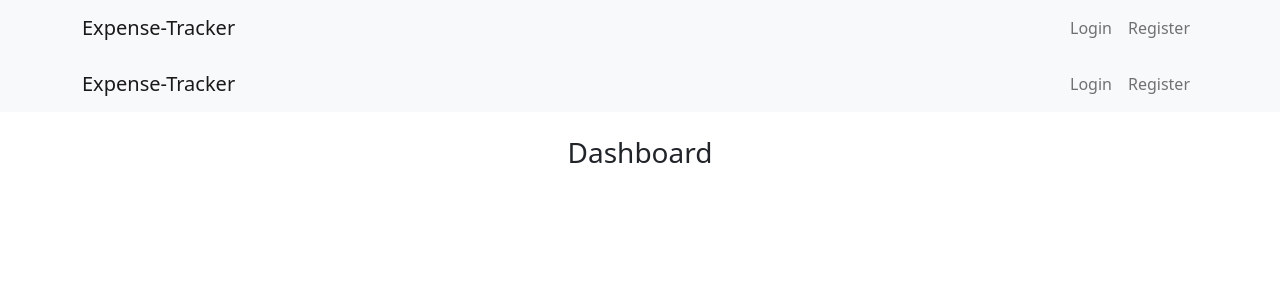
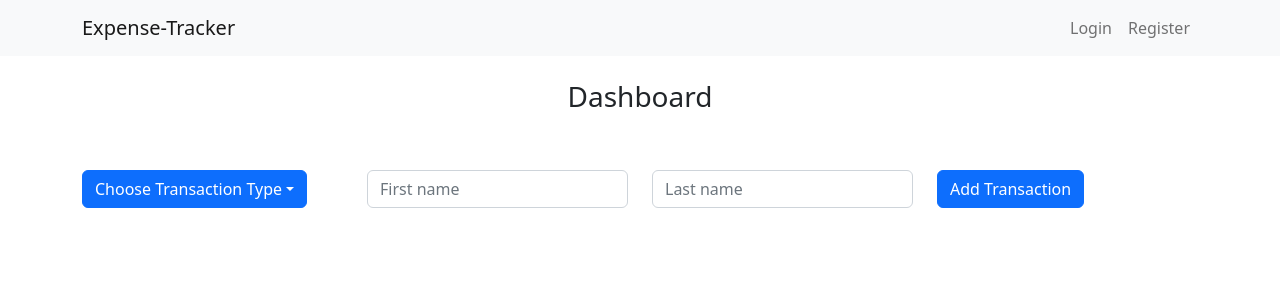
Before and after one commit to anmolft9/revision_ExpenseTracker, a React (Create React App) app in the folder client/: page /dashboard in a window 1280 px wide. Shown: the top 300 px of the page. Built offline with nearby package versions, Linux system fonts and the light colour scheme.

Commit message:
added the transaction form with  the grid form

```diff
--- a/client/src/App.js
+++ b/client/src/App.js
@@ -13,7 +13,6 @@ function App() {
   return (
     <div>
       <BrowserRouter>
-        <MainLayout />
         <Routes>
           <Route path="/" element={<Login />} />
           <Route path="/login" element={<Login />} />
--- a/client/src/components/Dashboard.js
+++ b/client/src/components/Dashboard.js
@@ -1,14 +1,18 @@
 import React from "react";
 import { Button, Form, Row } from "react-bootstrap";
+import { TransactionForm } from "./form/TransactionForm";
 import { MainLayout } from "./layout/MainLayout";
 
 export const Dashboard = () => {
   return (
     <MainLayout>
-      <Row>{/* <h3 className="mt-5">Dashboard</h3> */}</Row>
+      <h3 className="mt-4 text-center">Dashboard</h3>
+      <Row>
+        {/* <h3 className="mt-5">Dashboard</h3> */}
+        <TransactionForm />
+      </Row>
 
       {/* form section */}
-      <h3 className="mt-4 text-center">Dashboard</h3>
 
       {/* table section */}
     </MainLayout>
--- a/client/src/components/form/transactionForm.js
+++ b/client/src/components/form/transactionForm.js
@@ -0,0 +1,38 @@
+import React from "react";
+import {
+  Button,
+  Col,
+  Dropdown,
+  DropdownButton,
+  Form,
+  Row,
+} from "react-bootstrap";
+
+export const TransactionForm = () => {
+  return (
+    <div className="mt-5">
+      <Form>
+        <Row>
+          <Col>
+            <DropdownButton
+              id="dropdown-basic-button"
+              title="Choose Transaction Type"
+            >
+              <Dropdown.Item href="#/action-1">Income</Dropdown.Item>
+              <Dropdown.Item href="#/action-2">Expense</Dropdown.Item>
+            </DropdownButton>
+          </Col>
+          <Col>
+            <Form.Control placeholder="First name" />
+          </Col>
+          <Col>
+            <Form.Control placeholder="Last name" />
+          </Col>
+          <Col>
+            <Button>Add Transaction</Button>
+          </Col>
+        </Row>
+      </Form>
+    </div>
+  );
+};
```
